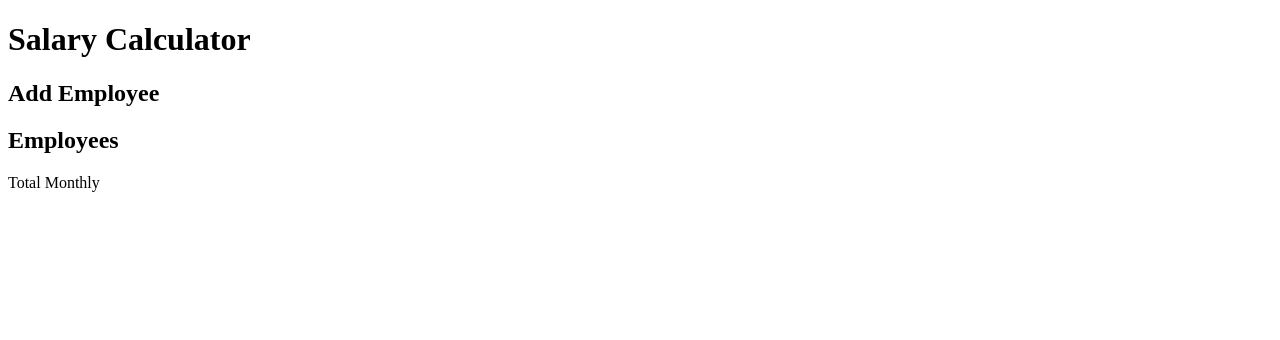
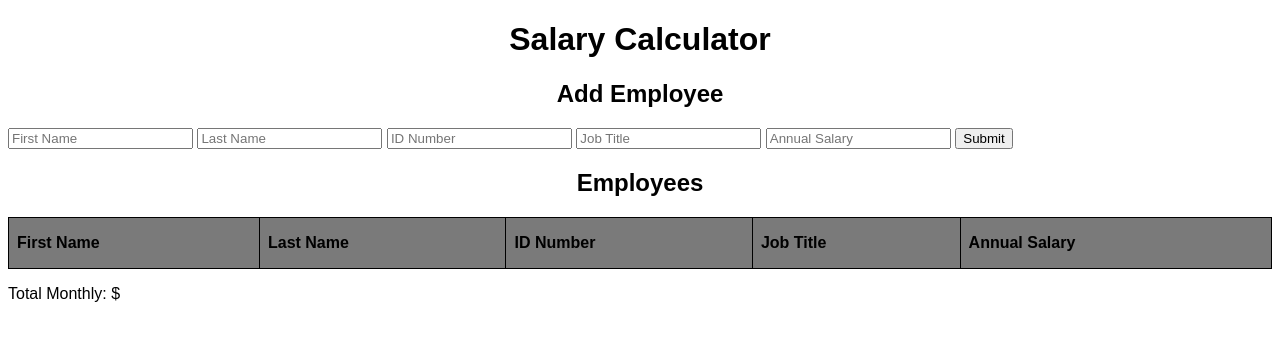
Before and after one commit to JedibobTM/weekend-salary-calculator, a website: page index.html in a window 1280 px wide. Drawn offline with Linux system fonts and the light colour scheme.

Commit message:
Created the table, inputs, and stylized, but got stuck on calculating total salary

```diff
--- /dev/null
+++ b/client.js
@@ -0,0 +1,31 @@
+console.log("Hello world");
+
+let sum = 0;
+function submitButton (event){
+
+  event.preventDefault();
+  console.log("test");
+  let firstName = document.getElementById("first-name").value;
+  let lastName = document.getElementById("last-name").value;
+  let ID = document.getElementById("id-num").value;
+  let jobTitle = document.getElementById("job-title").value;
+  let salary = document.getElementById("salary").value;
+  let submitted = document.getElementById("sum");
+  document.getElementById("info").innerHTML += ` <tr>
+  <td>${firstName}</td>
+  <td>${lastName}</td>
+  <td>${ID}</td>
+  <td>${jobTitle}</td>
+  <td>${salary}</td>
+  </tr>`
+
+  document.getElementById("first-name").value = '';
+  document.getElementById("last-name").value = '';
+  document.getElementById("id-num").value = '';
+  document.getElementById("job-title").value = '';
+  document.getElementById("salary").value = '';
+
+  sum += salary;
+  document.getElementById("salary-count").textContent = sum;
+
+}
--- a/index.html
+++ b/index.html
@@ -2,19 +2,42 @@
 <html lang="en">
 <head>
   <meta charset="UTF-8">
-  <link rel="stylesheet" href="style.css">
-  <title>Salary Calculator</title>
+  <link rel="stylesheet" href="styles.css">
+  <title class="important">Salary Calculator</title>
+  <script src="client.js"></script>
 </head>
 <body>
   <header>
-    <h1>Salary Calculator</h1>
+    <h1 class="important">Salary Calculator</h1>
   </header>
   <main>
     <h2>Add Employee</h2>
+    <input type="text" placeholder="First Name" id="first-name">
+    <input type="text" placeholder="Last Name" id="last-name">
+    <input type="text" placeholder="ID Number" id="id-num">
+    <input type="text" placeholder="Job Title" id="job-title">
+    <input type="text" placeholder="Annual Salary" id="salary">
+    <button type="submit" onclick="submitButton(event)">Submit</button>
+
     <h2>Employees</h2>
+    <table>
+      <thead>
+        <th>First Name</th>
+        <th>Last Name</th>
+        <th>ID Number</th>
+        <th>Job Title</th>
+        <th>Annual Salary</th>
+
+      </thead>
+      <tbody id="info">
+        <tr>
+
+        </tr>
+      </tbody>
+    </table>
   </main>
-  <footer>
-    <p>Total Monthly</p>
+  <footer id="sum">
+    <p>Total Monthly: $<span id="salary-count"></span></p>
   </footer>
 </body>
 </html>
--- /dev/null
+++ b/styles.css
@@ -0,0 +1,41 @@
+*{
+    font-family: Arial, Helvetica, sans-serif;
+}
+body {
+    background-color: rgb(255, 255, 255);
+}
+
+h1 {
+  text-align: center;
+}
+
+h2 {
+  text-align: center;
+}
+
+table {
+    width: 100%;
+    text-align: left;
+  }
+  table, th, td {
+    border: 1px solid black;
+    border-collapse: collapse;
+    height: 2.15em;
+  }
+  th, td {
+    padding: .5em;
+    min-width: 3.5em;
+  }
+  thead {
+    background-color: #7a7a7a;
+    color: #000000;
+    font-family: Arial, Helvetica, sans-serif;
+  }
+  tbody tr:nth-child(odd){
+    background-color: #bcbaba;
+    font-family: Arial, Helvetica, sans-serif;
+  }
+  tbody tr:nth-child(even){
+    background-color: #ffffff;
+    font-family: Arial, Helvetica, sans-serif;
+  }
```
